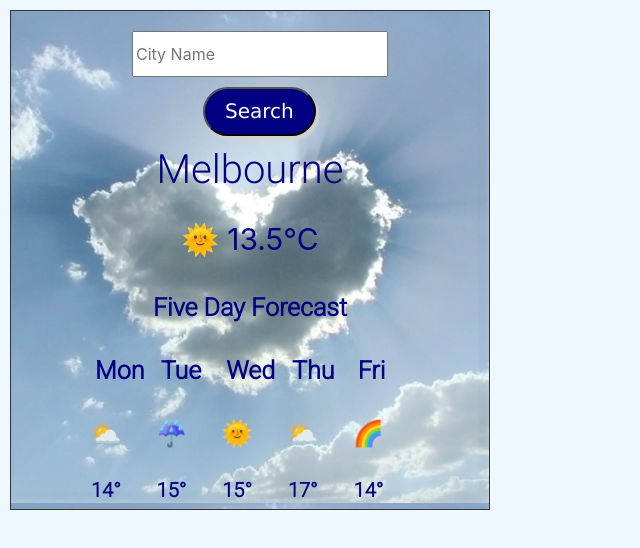
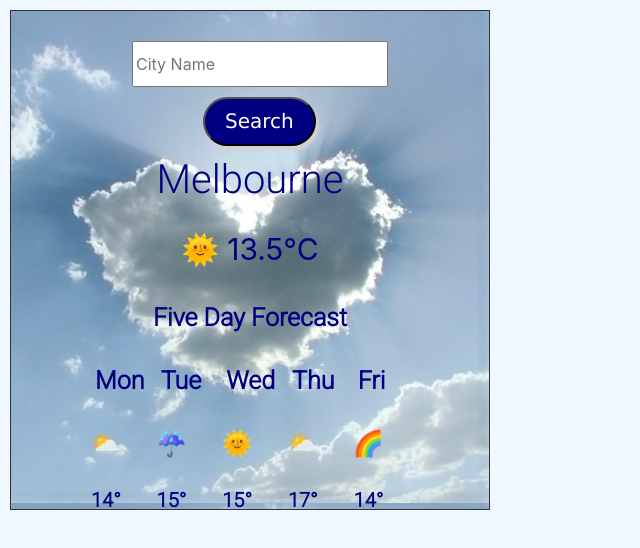
Before and after one commit to Josie-101/weather-react, a React (Create React App) app: page / in a window 1280 px wide. Shown: the top 548 px of the page, without its empty margins (0-640 px from the left). Built offline with nearby package versions, Linux system fonts and the light colour scheme.

Commit message:
Updated formatting

```diff
--- a/src/index.css
+++ b/src/index.css
@@ -83,7 +83,7 @@ body {
 .search-form {
   display: block;
   margin: 0, auto;
-  margin-top: 20px;
+  margin-top: 30px;
   margin-left: 20px;
 }
 
```
